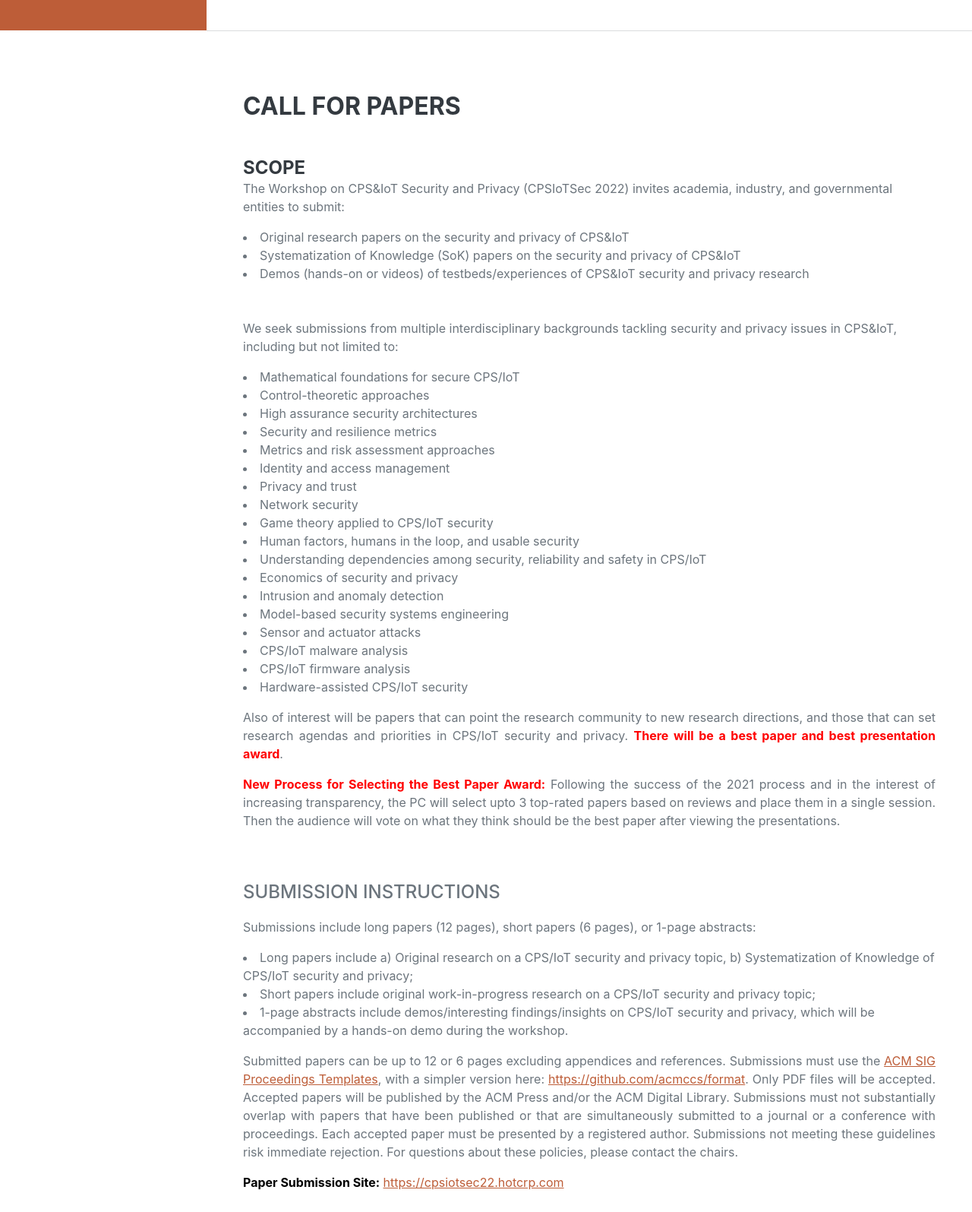
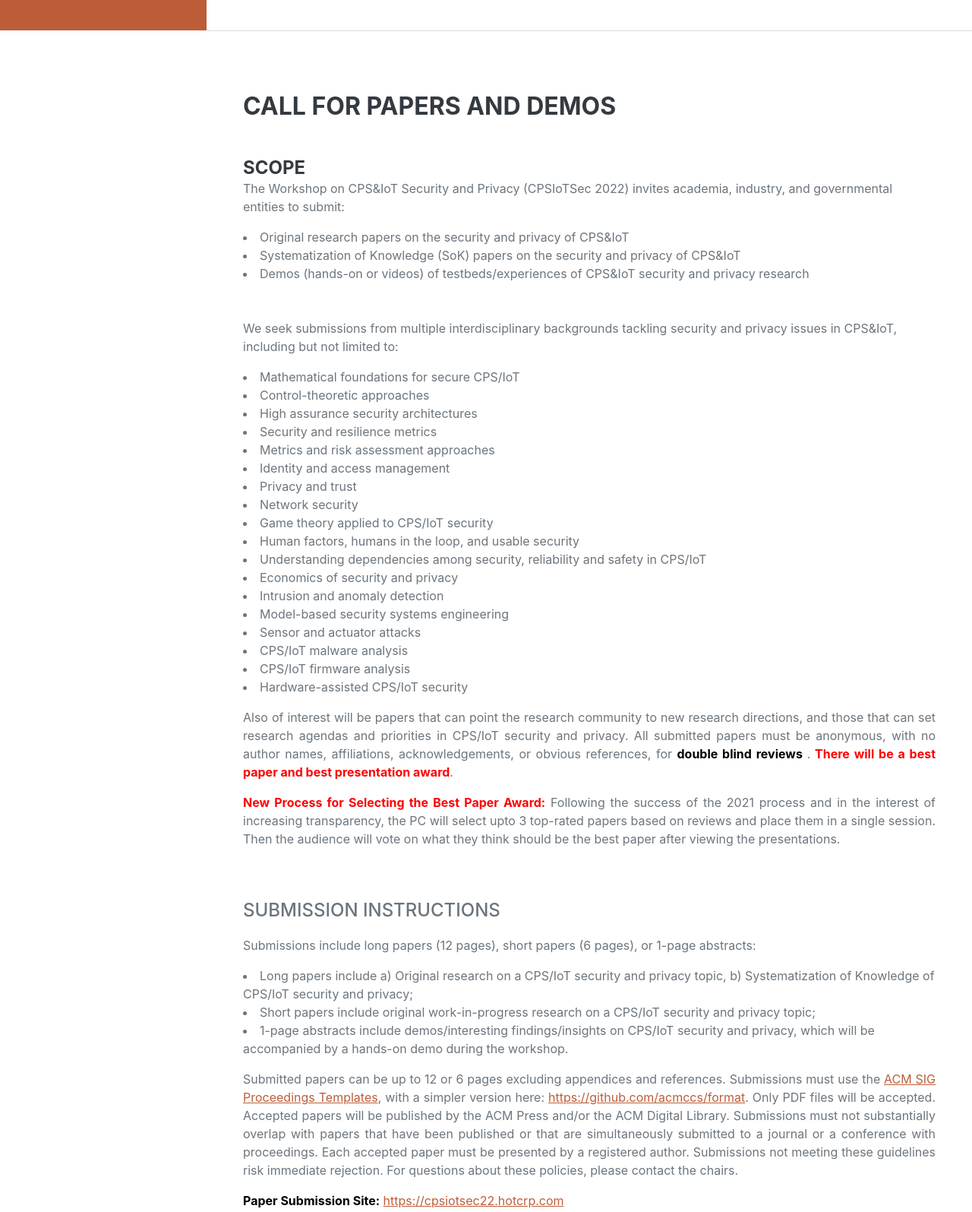
Before and after one commit to cpsiotsec2022/cpsiotsec, a plain HTML site: page index.html in a window 1280 px wide. Shown: the part 760-2355 px from the top of the page at 76% size. Drawn offline with nearby package versions, Linux system fonts and the light colour scheme; a web font is replaced by a local one.

Commit message:
first commit

```diff
--- a/index.html
+++ b/index.html
@@ -55,7 +55,7 @@
             <!-- Experience-->
             <section class="resume-section" id="cfp">
                 <div class="resume-section-content">
-                    <h3 class="mb-5">Call for Papers</h3>
+                    <h3 class="mb-5">Call for Papers and Demos</h3>
                     <div class="d-flex flex-column flex-md-row justify-content-between mb-5">
                         <div class="flex-grow-1">
                             <h4 class="mb-0">Scope</h4>
@@ -155,7 +155,7 @@
 
                             </div>
 
-                            <p align="justify">Also of interest will be papers that can point the research community to new research directions, and those that can set research agendas and priorities in CPS/IoT security and privacy. <span style="color:red;font-weight: bold"> There will be a best paper and best presentation award</span>. <p>
+                            <p align="justify">Also of interest will be papers that can point the research community to new research directions, and those that can set research agendas and priorities in CPS/IoT security and privacy. All submitted papers must be anonymous, with no author names, affiliations, acknowledgements, or obvious references, for <span style="color:black;font-weight: bold"> double blind reviews </span>.<span style="color:red;font-weight: bold"> There will be a best paper and best presentation award</span>. <p>
 
                             <div class="flex-grow-1">
                             <p> </p>
@@ -204,7 +204,7 @@
             <section class="resume-section" id="dates">
                 <div class="resume-section-content">
                     <h3 class="mb-2">Important Dates</h3>
-                            <li> Submission Deadline: <span style="color:red;font-weight: bold"> June 25, 2022 (23:59 Anywhere on Earth time)</span>
+                    <li> Submission Deadline: <span style="color:red;font-weight: bold"> <s> June </s> July 25, 2022 (23:59 Anywhere on Earth time)</span>
                             </li>
                             <li>
                                 <span class="fa-li"><i class="fas fa-circle"></i></span>
```
